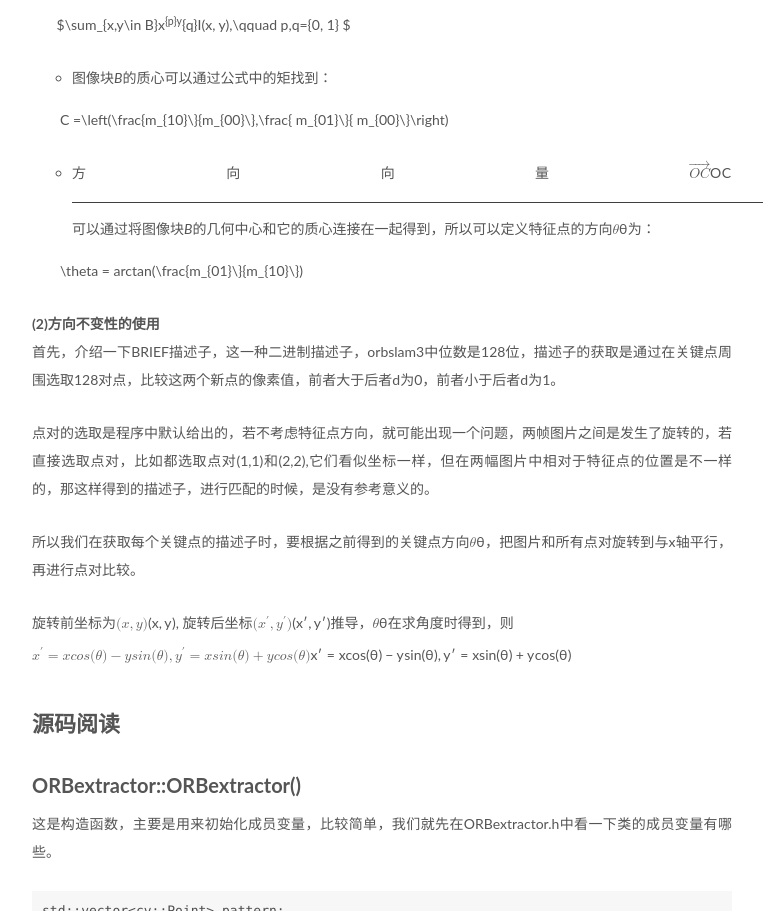
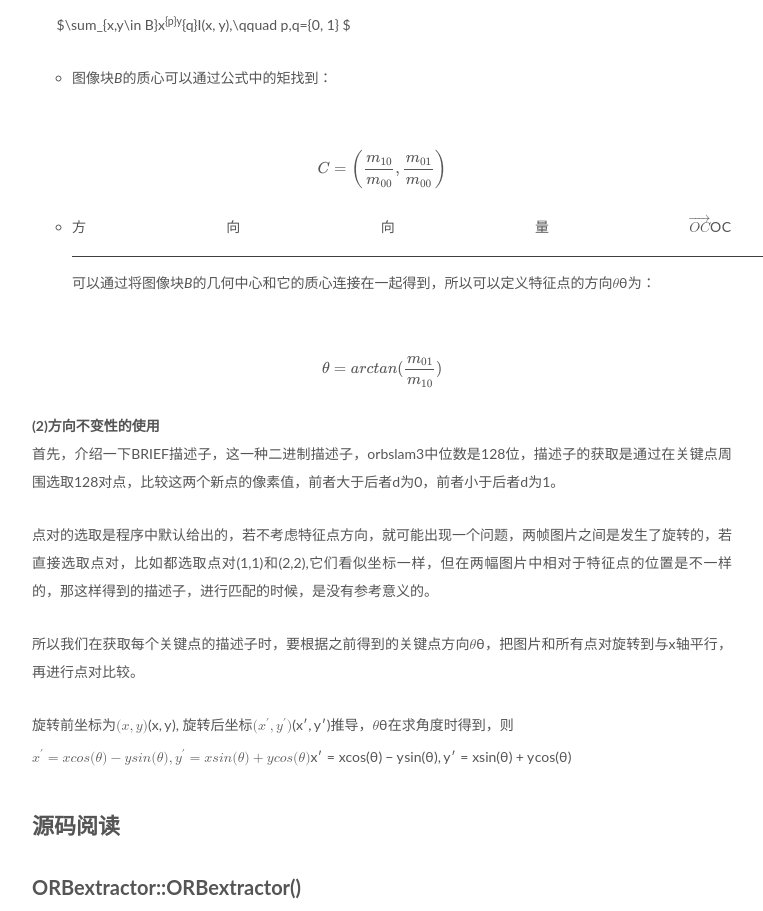
Before and after one commit to someone-ob/someone-ob.github.io, a plain HTML site: page 2023/03/30/ORBSLAM3_NOTE_4/index.html in a window 1280 px wide. Shown: the part 1615-2526 px from the top of the page, without its empty margins (98-861 px from the left). Drawn offline with nearby package versions, Linux system fonts and the light colour scheme; some packages are replaced by stand-ins of ours.

Commit message:
Site updated: 2023-08-08 23:50:12

```diff
--- a/2023/03/30/ORBSLAM3_NOTE_4/index.html
+++ b/2023/03/30/ORBSLAM3_NOTE_4/index.html
@@ -95,7 +95,7 @@
 <meta property="og:image" content="https://cdn.jsdelivr.net/gh/someone-ob/ImgHosting/PIC/orbslam3/cell2.png">
 <meta property="og:image" content="https://cdn.jsdelivr.net/gh/someone-ob/ImgHosting/PIC/orbslam3/DistributeOctTree.jpg">
 <meta property="article:published_time" content="2023-03-30T05:55:07.000Z">
-<meta property="article:modified_time" content="2023-08-08T15:45:46.942Z">
+<meta property="article:modified_time" content="2023-08-08T15:48:48.541Z">
 <meta property="article:author" content="John Doe">
 <meta property="article:tag" content="ORBSLAM3 NOTE">
 <meta name="twitter:card" content="summary">
@@ -338,7 +338,7 @@
 <ul>
 <li>图像块<em>B</em>的质心可以通过公式中的矩找到：</li>
 </ul>
-<p>    <span class='katex-error' title='ParseError: KaTeX parse error: Expected &#039;}&#039;, got &#039;\right&#039; at position 59: …01}\}{ m_{00}\}\̲r̲i̲g̲h̲t̲)'>C =\left(\frac{m_{10}\}{m_{00}\},\frac{ m_{01}\}{ m_{00}\}\right)</span></p>
+<p>    \[C =\left(\frac{m_{10}}{m_{00}},\frac{m_{01}}{m_{00}}\right)\]</p>
 <ul>
 <li>方向向量<span class="katex"><span class="katex-mathml"><math xmlns="http://www.w3.org/1998/Math/MathML"><semantics><mrow><mover accent="true"><mrow><mi>O</mi><mi>C</mi></mrow><mo stretchy="true">→</mo></mover></mrow><annotation encoding="application/x-tex">\overrightarrow{OC}</annotation></semantics></math></span><span class="katex-html" aria-hidden="true"><span class="base"><span class="strut" style="height:1.20533em;vertical-align:0em;"></span><span class="mord accent"><span class="vlist-t"><span class="vlist-r"><span class="vlist" style="height:1.20533em;"><span style="top:-3em;"><span class="pstrut" style="height:3em;"></span><span class="mord"><span class="mord mathnormal" style="margin-right:0.02778em;">O</span><span class="mord mathnormal" style="margin-right:0.07153em;">C</span></span></span><span class="svg-align" style="top:-3.6833299999999998em;"><span class="pstrut" style="height:3em;"></span><span class="hide-tail" style="height:0.522em;min-width:0.888em;"><svg width='400em' height='0.522em' viewBox='0 0 400000 522' preserveAspectRatio='xMaxYMin slice'><path d='M0 241v40h399891c-47.3 35.3-84 78-110 128
 -16.7 32-27.7 63.7-33 95 0 1.3-.2 2.7-.5 4-.3 1.3-.5 2.3-.5 3 0 7.3 6.7 11 20
@@ -348,7 +348,7 @@
 -12.5-2.3-1.7-7.5-2.5-15.5-2.5-14 0-21 3.7-21 11 0 2 2 10.3 6 25 20.7 83.3 67
  151.7 139 205zm0 0v40h399900v-40z'/></svg></span></span></span></span></span></span></span></span></span>可以通过将图像块<em>B</em>的几何中心和它的质心连接在一起得到，所以可以定义特征点的方向<span class="katex"><span class="katex-mathml"><math xmlns="http://www.w3.org/1998/Math/MathML"><semantics><mrow><mi>θ</mi></mrow><annotation encoding="application/x-tex">\theta</annotation></semantics></math></span><span class="katex-html" aria-hidden="true"><span class="base"><span class="strut" style="height:0.69444em;vertical-align:0em;"></span><span class="mord mathnormal" style="margin-right:0.02778em;">θ</span></span></span></span>为：</li>
 </ul>
-<p>    <span class='katex-error' title='ParseError: KaTeX parse error: Expected &#039;}&#039;, got &#039;EOF&#039; at end of input: …01}\}{m_{10}\})'>\theta = arctan(\frac{m_{01}\}{m_{10}\})</span></p>
+<p>    \[\theta = arctan(\frac{m_{01}}{m_{10}})\]</p>
 <p><strong>(2)方向不变性的使用</strong><br />
 首先，介绍一下BRIEF描述子，这一种二进制描述子，orbslam3中位数是128位，描述子的获取是通过在关键点周围选取128对点，比较这两个新点的像素值，前者大于后者d为0，前者小于后者d为1。</p>
 <p>点对的选取是程序中默认给出的，若不考虑特征点方向，就可能出现一个问题，两帧图片之间是发生了旋转的，若直接选取点对，比如都选取点对(1,1)和(2,2),它们看似坐标一样，但在两幅图片中相对于特征点的位置是不一样的，那这样得到的描述子，进行匹配的时候，是没有参考意义的。</p>
```
Also changed, not shown: index.html (+2 -2 lines).
